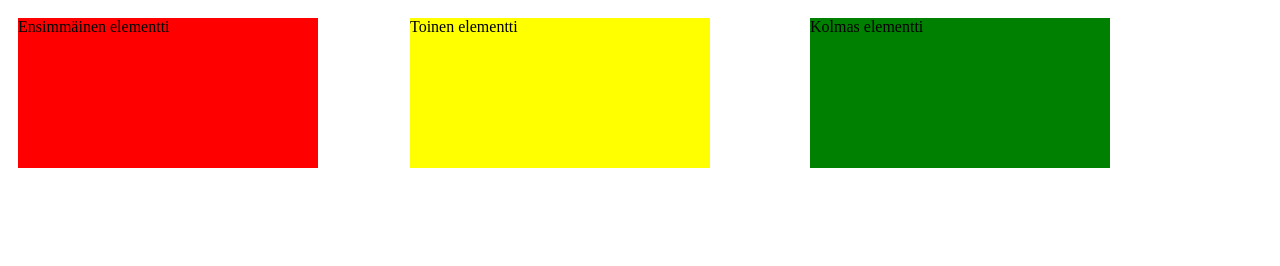
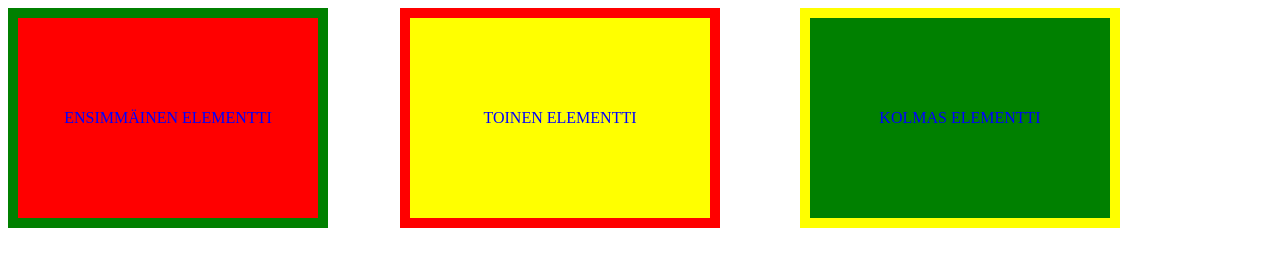
Before and after one commit to MikaelTornwall/Lapio-website, a plain HTML site: page position.html in a window 1280 px wide. Drawn offline with Linux system fonts and the light colour scheme.

Commit message:
Osa 3. Kymmenes tehtävä

```diff
--- a/position.css
+++ b/position.css
@@ -1,22 +1,34 @@
 .box {
+  color: blue;
   width: 300px;
-  height: 150px;
-  margin: 10px;
+  height: 200px;
+  display: flex;
+  justify-content: center;
+  align-items: center;
+  border-width: 10px;
+  border-style: solid;
 }
 
 .box-one {
   background: red;
   position: absolute;
+  border-color: green;
 }
 
 .box-two {
   background: yellow;
   position: absolute;
   left: 400px;
+  border-color: red;
 }
 
 .box-three {
   background: green;
   position: absolute;
   left: 800px;
+  border-color: yellow;
 }
+
+.text {
+  text-transform: uppercase;
+}
--- a/position.html
+++ b/position.html
@@ -7,9 +7,9 @@
   <link rel="stylesheet" href="position.css">
 </head>
 <body>
-  <div class="box box-one">Ensimmäinen elementti</div>
-  <div class="box box-two">Toinen elementti</div>
-  <div class="box box-three">Kolmas elementti</div>
+  <div class="box box-one"><span class="text">Ensimmäinen elementti</span></div>
+  <div class="box box-two"><span class="text">Toinen elementti</span></div>
+  <div class="box box-three"><span class="text">Kolmas elementti</span></div>
 </body>
 
 </html>
```
